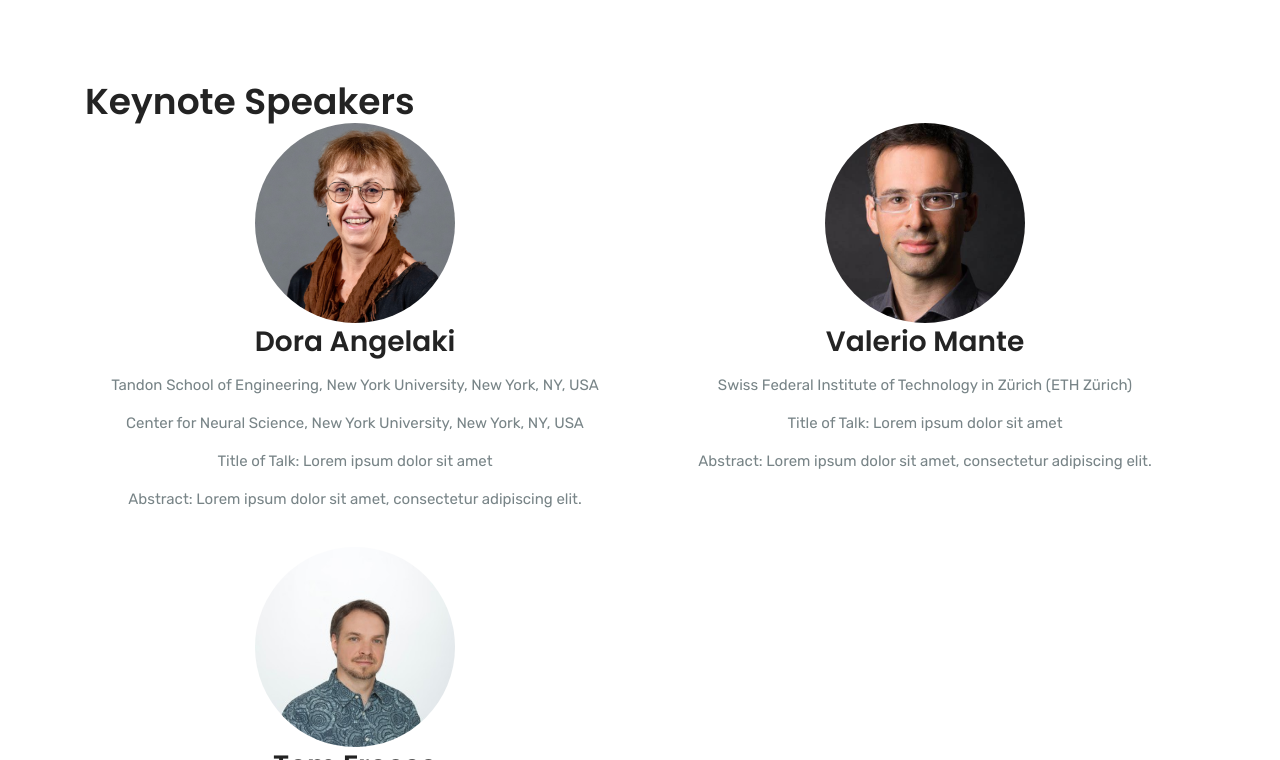
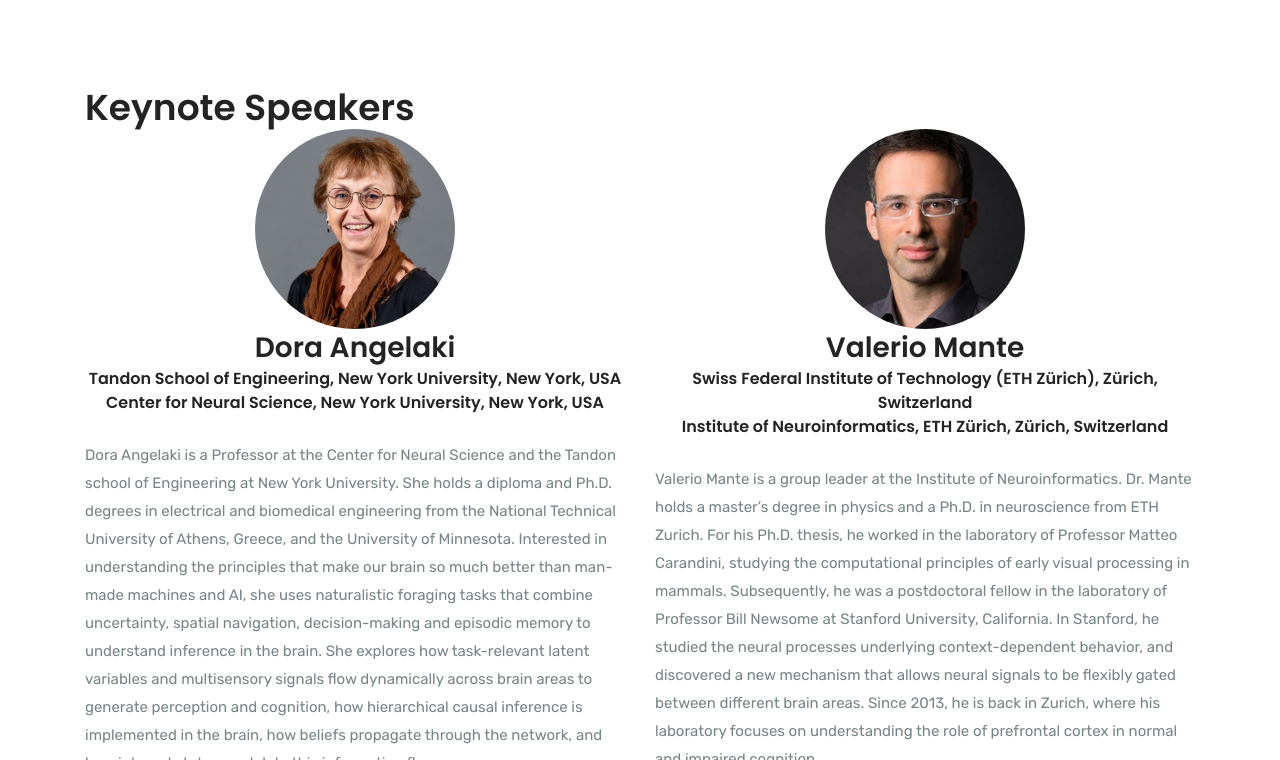
Before and after one commit to comco23/comco23.github.io, a Jekyll site: the page built from speakers.html, in a window 1280 px wide and 1400 px high, cut to the strip 640-1400 px from the top of the window. Built offline with Jekyll 4.4.1, drawn with Linux system fonts in a browser that asks for light colours; some of the changed text lies outside the part shown.

Commit message:
made changes to speakers section, changed colors

```diff
--- a/_data/guidelines.json
+++ b/_data/guidelines.json
@@ -1,5 +1,5 @@
 [
-	"Short Talk (15 min + 5 min Q&A.",
+	"Short Talk (15 min + 5 min Q&A).",
 	"Poster presentation.",
 	"Please submit a short abstract (title & maximum 250 words) with your registration if you plan to contribute."
 ]
--- a/_includes/footer.html
+++ b/_includes/footer.html
@@ -3,13 +3,12 @@
 		<div class="row">
 			<div class="col-lg-6 col-md-12">
 				<div class="footer-widget footer-link">
-					<!--<h4>
-						Computational Cognition<br />
-						Conference is sponsored by
+					<h4>
+						Champion Sponsors<br />
 					</h4>
 					<p>
 						{{ site.description }}
-					</p> -->
+					</p>
 					<!-- Add the image as a link to the sponsor -->
 					<!--<a href="https://www.dfg.de/en/" target="_blank">-->
 					<!--	<img src="/assets/img/about/about-5.jpg" alt="Sponsor Logo" width="150"> -->
--- a/_includes/sections/header.html
+++ b/_includes/sections/header.html
@@ -6,7 +6,7 @@
 				<div class="row">
 					<div class="col-lg-8 m-auto text-center col-sm-12 col-md-12">
 						<div class="banner-content content-padding">
-							<h4 class="subtitle">{{ site.date }}</h4>
+							<h3 class="subtitle">{{ site.date }}</h3>
 							<h1 class="banner-title">{{ site.big_title }}</h1>
 							<p>ORGANIZED BY</p>
 							<h3 class="banner-title-1">Research Training Group Computational Cognition</h3>
--- a/assets/css/style.css
+++ b/assets/css/style.css
@@ -237,7 +237,7 @@ h5.subtitle {
 .btn-hero,
 .btn-white:hover {
 	color: #fff !important;
-	background: #635CDB;
+	background: #edb22a; /* changed the clickable button color */
 }
 
 .btn-hero:focus {
@@ -597,7 +597,7 @@ h5.subtitle {
 
 .banner-content .subtitle {
 	color: #fff;
-	background: #635CDB;
+	background: #edb22a; /* which exact RGB is osnabrueck's?! */
 	display: inline-block;
 	padding: 3px 8px;
 	margin-bottom: 20px;
@@ -1035,7 +1035,7 @@ h5.subtitle {
 	font-weight: 700;
 	line-height: 70px;
 	margin: 10px 0px;
-	color: #635CDB;
+	color: #edb22a; /* this is the dates & deadlines. i chagned to yellow */
 }
 
 .counter-stat i {
--- a/speakers.html
+++ b/speakers.html
@@ -24,11 +24,14 @@ permalink: /keynote
 		border-radius: 50%;
 	}
 
-	.speaker-card h3,
+
 	.speaker-card p {
 		margin-bottom: 10px;
+		text-align: left; /* Align paragraphs to the left */
 	}
+
 </style>
+
 
 <!--  SPEAKERS AREA START  -->
 <section class="section-padding">
@@ -37,26 +40,52 @@ permalink: /keynote
 			<div class="col-lg-12 col-md-12 col-sm-12">
 				<h2>Keynote Speakers</h2>
 			</div>
+		</div>
 
-		</div>
 		<div class="row">
 			<div class="col-lg-6 col-md-6 col-sm-12 mb-4">
 				<div class="speaker-card">
 					<img src="assets/img/about/about-8.jpg" alt="Dora Angelaki">
 					<h3>Dora Angelaki</h3>
-					<p>Tandon School of Engineering, New York University, New York, NY, USA </p>
-					<p>Center for Neural Science, New York University, New York, NY, USA </p>
-					<p>Title of Talk: Lorem ipsum dolor sit amet</p>
-					<p>Abstract: Lorem ipsum dolor sit amet, consectetur adipiscing elit.</p>
+					<h5>Tandon School of Engineering, New York University, New York, USA</h5>
+					<h5>Center for Neural Science, New York University, New York, USA</h5>
+				</br>
+					<p>
+					Dora Angelaki is a Professor at the Center for Neural Science and the Tandon
+					school of Engineering at New York University. She holds a diploma and Ph.D.
+					degrees in electrical and biomedical engineering from the National Technical University
+					of Athens, Greece, and the University of Minnesota. Interested in understanding the
+					principles that make our brain so much better than man-made machines and AI,
+					she uses naturalistic foraging tasks that combine uncertainty, spatial navigation,
+					decision-making and episodic memory to understand inference in the brain. She explores
+					how task-relevant latent variables and multisensory signals flow dynamically across
+					brain areas to generate perception and cognition, how hierarchical causal inference
+					is implemented in the brain, how beliefs propagate through the network, and how internal
+					states modulate this information flow. </p>
+					<h6>Title of Talk: Lorem ipsum dolor sit amet</h6>
+					<h6>Abstract: Lorem ipsum dolor sit amet, consectetur adipiscing elit.</h6>
 				</div>
 			</div>
+
 			<div class="col-lg-6 col-md-6 col-sm-12 mb-4">
+
 				<div class="speaker-card">
 					<img src="assets/img/about/about-9.jpg" alt="Valerio Mante">
 					<h3>Valerio Mante</h3>
-					<p>Swiss Federal Institute of Technology in Zürich (ETH Zürich)</p>
-					<p>Title of Talk: Lorem ipsum dolor sit amet</p>
-					<p>Abstract: Lorem ipsum dolor sit amet, consectetur adipiscing elit.</p>
+					<h5>Swiss Federal Institute of Technology (ETH Zürich), Zürich, Switzerland</h5>
+					<h5>Institute of Neuroinformatics, ETH Zürich, Zürich, Switzerland</h5>
+				</br>
+					<p> Valerio Mante is a group leader at the Institute of Neuroinformatics. Dr. Mante
+						holds a master’s degree in physics and a Ph.D. in neuroscience from ETH Zurich.
+						For his Ph.D. thesis, he worked in the laboratory of Professor Matteo Carandini,
+						studying the computational principles of early visual processing in mammals.
+						Subsequently, he was a postdoctoral fellow in the laboratory of Professor Bill Newsome
+						at Stanford University, California. In Stanford, he studied the neural processes underlying
+						context-dependent behavior, and discovered a new mechanism that allows neural signals to be
+						flexibly gated between different brain areas. Since 2013, he is back in Zurich, where his
+						laboratory focuses on understanding the role of prefrontal cortex in normal and impaired cognition.</p>
+					<h6>Title of Talk: Lorem ipsum dolor sit amet</h6>
+					<h6>Abstract: Lorem ipsum dolor sit amet, consectetur adipiscing elit.<h6></h6>
 				</div>
 			</div>
 
@@ -64,10 +93,19 @@ permalink: /keynote
 				<div class="speaker-card">
 					<img src="assets/img/about/about-7.jpg" alt="Tom Froese">
 					<h3>Tom Froese</h3>
-					<p>Okinawa Institute of Science and Technology, Okinawa, Japan</p>
-					<p>Embodied Cognitive Science Unit </p>
-					<p>Title of Talk: Lorem ipsum dolor sit amet</p>
-					<p>Abstract: Lorem ipsum dolor sit amet, consectetur adipiscing elit.</p>
+					<h5>Okinawa Institute of Science and Technology, Okinawa, Japan</h5>
+					<h5>Embodied Cognitive Science Unit, Okinawa, Japan</h5>
+					<p> Description of Dr. Froese</p>
+					<h6>Title of Talk: Lorem ipsum dolor sit amet</h6>
+					<h6>Abstract: Lorem ipsum dolor sit amet, consectetur adipiscing elit.</h6>
+				</div>
+			</div>
+
+			<div class="col-lg-6 col-md-6 col-sm-12 mb-4">
+
+				<div class="speaker-card">
+					<img src="assets/img/about/about-13.jpg" alt="Valerio Mante">
+					<h3>More Speakers TBA</h3>
 				</div>
 			</div>
 		</div>
```
Also changed, not shown: assets/img/about/about-13.jpg (added).
